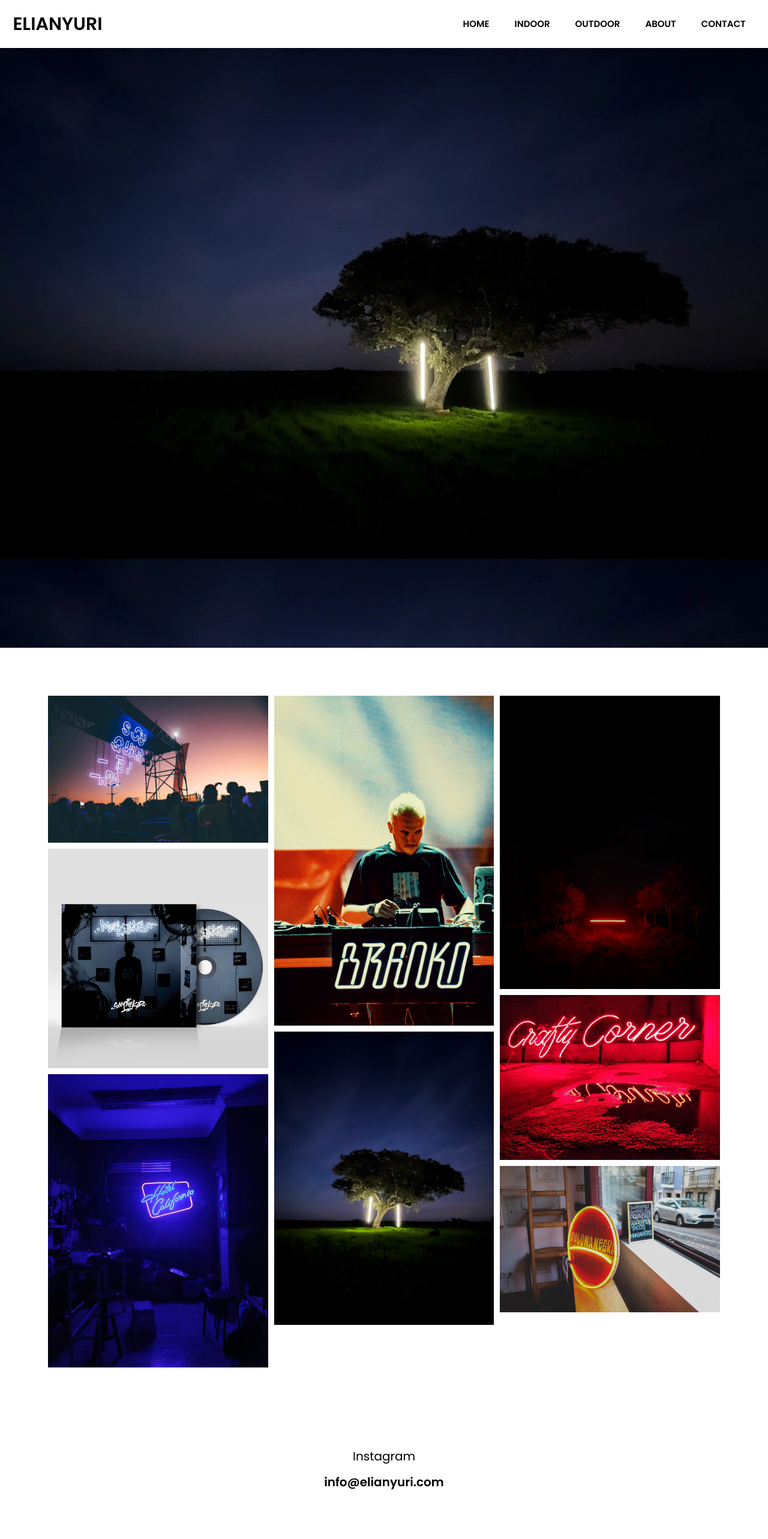
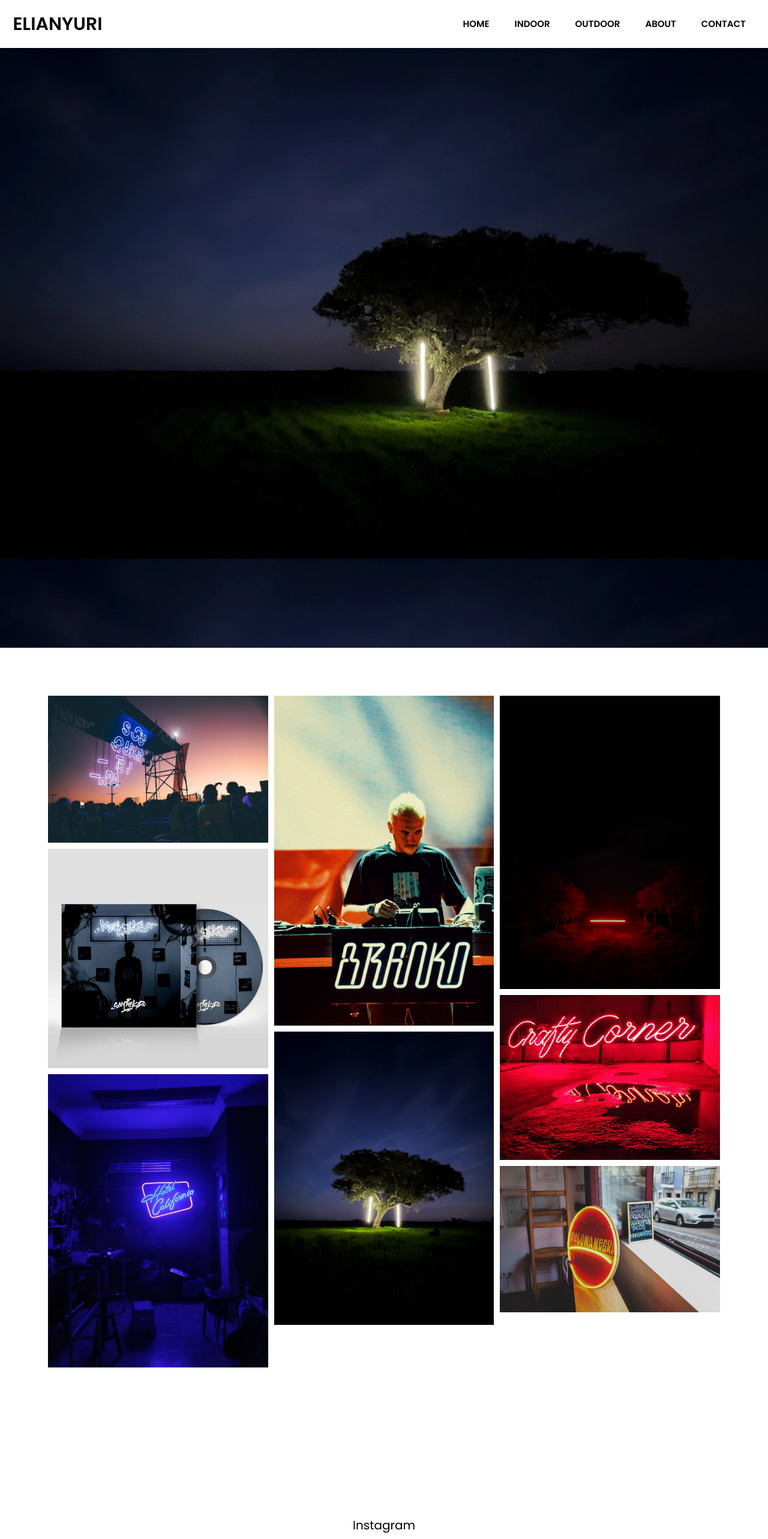
Before and after one commit to dianacpg/Portfolio_Website_Template, a React (Create React App) app: page / in a window 1280 px wide. Shown: the top 2566 px of the page at 60% size. Built offline with nearby package versions, Linux system fonts and the light colour scheme.

Commit message:
contact height 430

```diff
--- a/src/components/Contact.css
+++ b/src/components/Contact.css
@@ -5,7 +5,7 @@
   position: static;
   flex-direction: column;
   font-size: 20px;
-  height:200px;
+  height:430px;
 }
 
 p {
```
